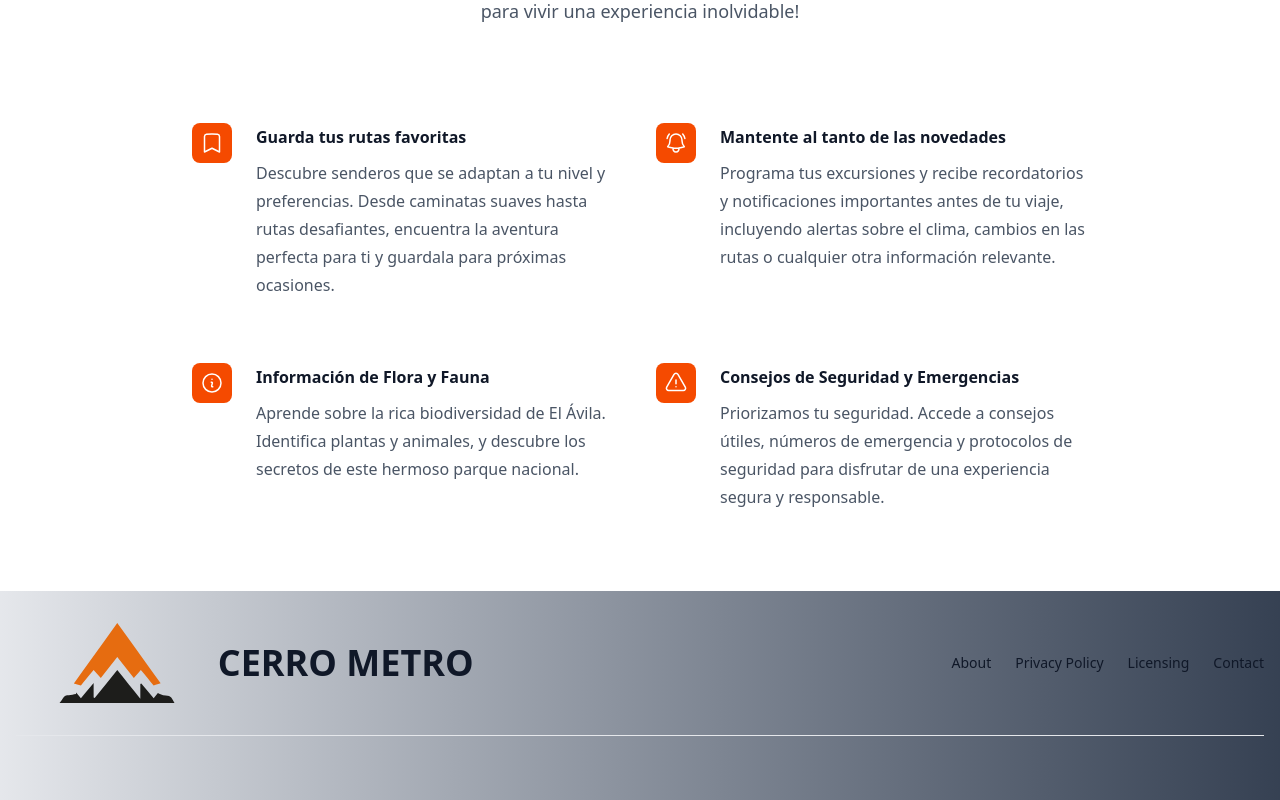
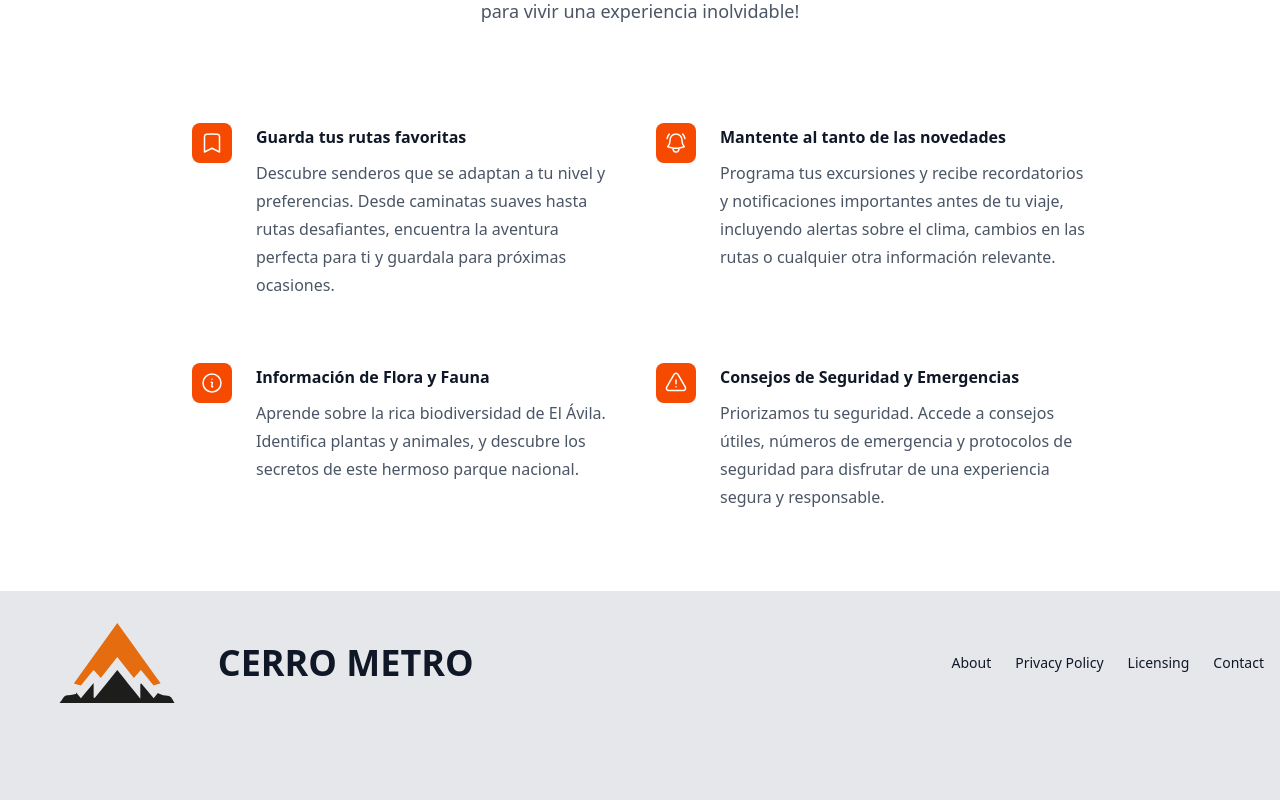
Before and after one commit to Buenaparte/cerro-metro-1, a React (Vite) app: page / in a window 1280 px wide. Shown: the part 357-1157 px from the top of the page. Built offline with nearby package versions, Linux system fonts and the light colour scheme; no server answers.

Commit message:
Arreglos detalles 1

```diff
--- a/src/App.jsx
+++ b/src/App.jsx
@@ -8,7 +8,7 @@ import Profile from './pages/Profile'
 import { Booking } from './pages/Booking'
 import { Payment } from './pages/Payment'
 import { PaymentMethod } from './pages/PaymentMethod'
-import { Membership } from './pages/Membreship'
+import { Membership } from './pages/Membership'
 import Search_Routes from './pages/Search_Routes'
 import Informacion_Rutas from './pages/Informacion_Rutas'
 
--- a/src/components/Pagina_Principal.jsx
+++ b/src/components/Pagina_Principal.jsx
@@ -67,7 +67,7 @@ export default function Frame1_Home() {
                 </dl>
             </div>
         </div>
-        <footer className="bg-linear-to-r from-gray-200 to-gray-700  w-screen bottom-0 mt-20">
+        <footer className="bg-linear-to-r bg-gray-200  w-screen bottom-0 mt-20">
             <div className="w-full max-w-screen-xl mx-auto p-4 md:py-8">
                 <div className="sm:flex sm:items-center sm:justify-between">
                     <div className="sm:flex sm:items-center sm:justify-between">
--- a/src/pages/Booking.jsx
+++ b/src/pages/Booking.jsx
@@ -32,7 +32,6 @@ export function Booking() {
     <>
     <Header_NoSession/>
     <div>
-     <Header_NoSession/>
       <h1>Reserva tu Ruta</h1>
       <DatePicker
         selected={fechaSeleccionada}
```
